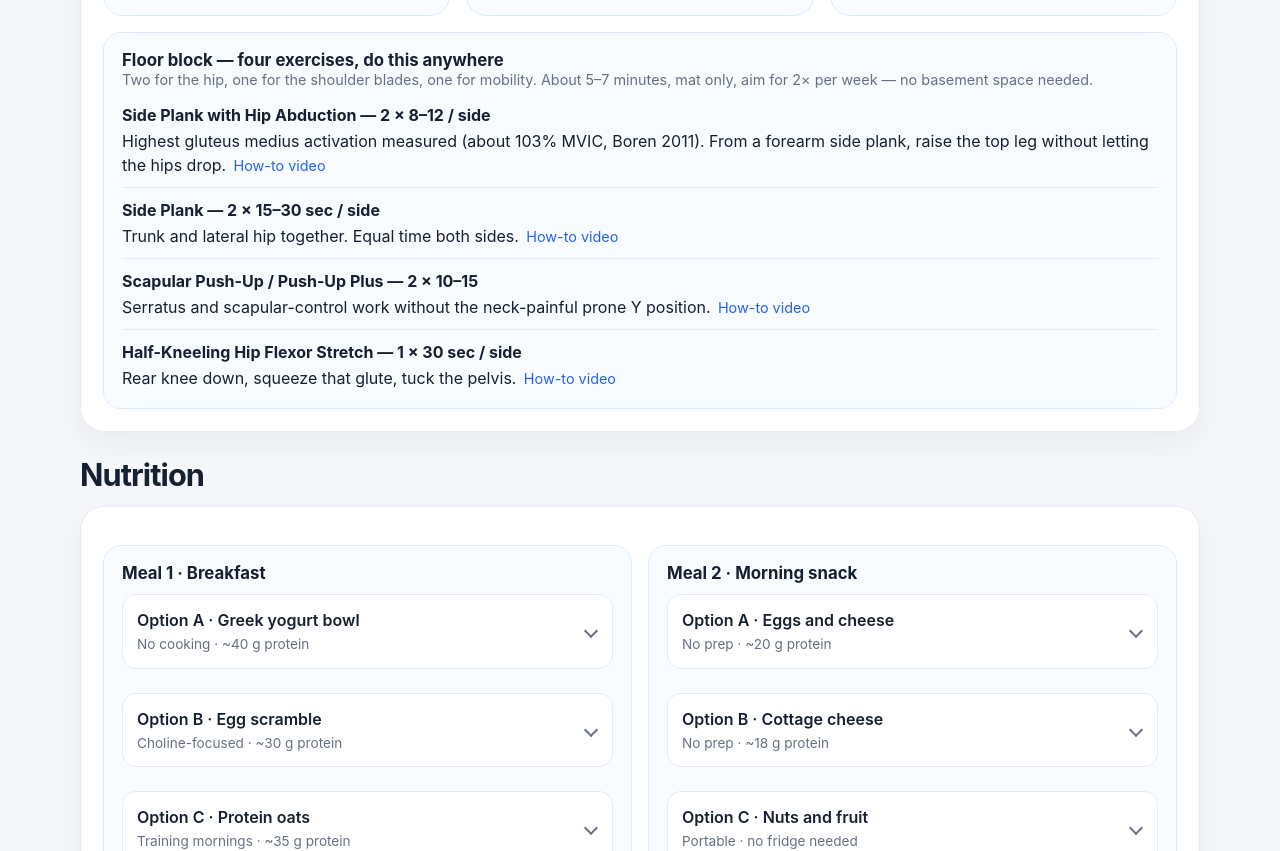
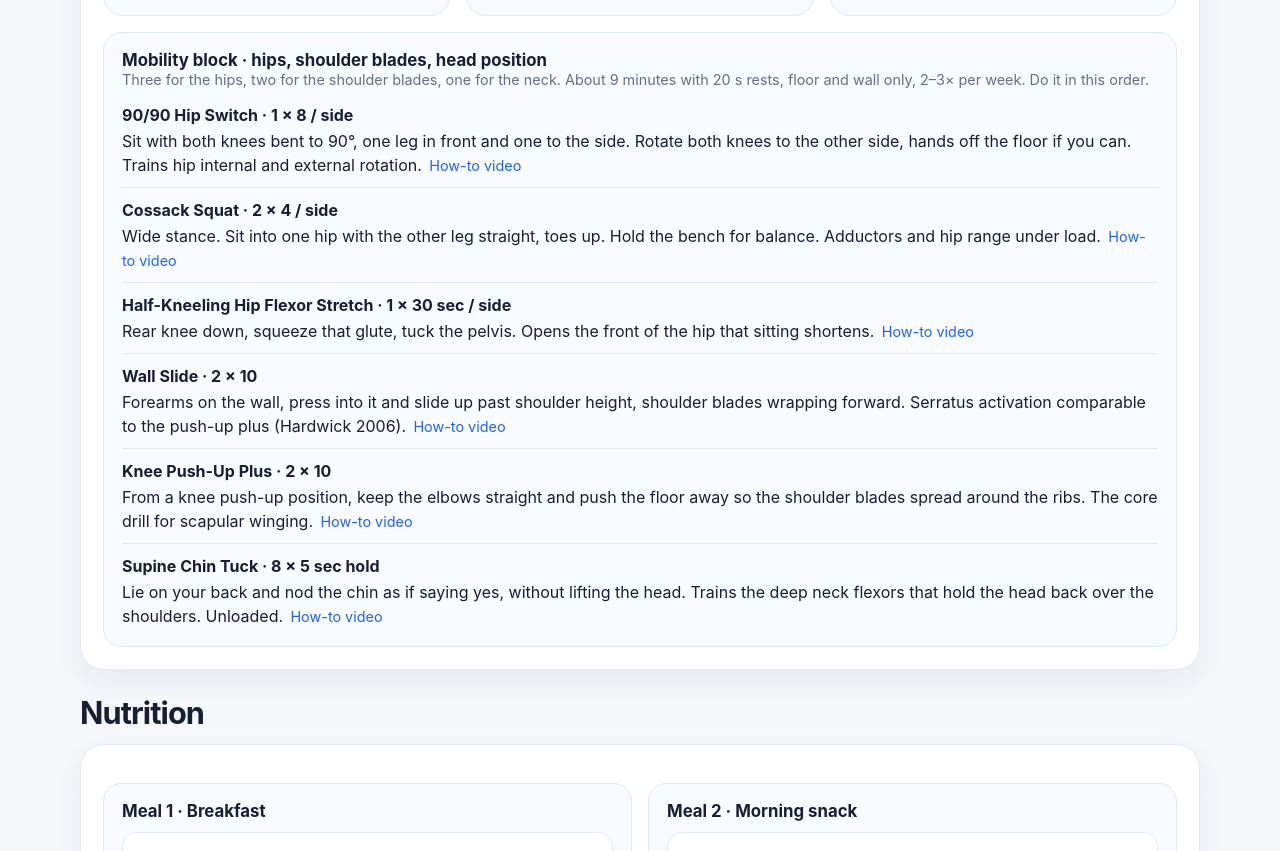
Before and after one commit to viniciusacmauro/Health, a plain HTML site: page index.html in a window 1280 px wide. Shown: the part 851-1702 px from the top of the page. Drawn offline with Linux system fonts and the light colour scheme.

Commit message:
Add files via upload

```diff
--- a/index.html
+++ b/index.html
@@ -545,13 +545,15 @@
 
         <div class="section-grid" style="grid-template-columns: 1fr; margin-top:16px;">
           <div class="section-card">
-            <h3>Floor block — four exercises, do this anywhere</h3>
-            <p class="small">Two for the hip, one for the shoulder blades, one for mobility. About 5–7 minutes, mat only, aim for 2× per week — no basement space needed.</p>
+            <h3>Mobility block · hips, shoulder blades, head position</h3>
+            <p class="small">Three for the hips, two for the shoulder blades, one for the neck. About 9 minutes with 20 s rests, floor and wall only, 2–3× per week. Do it in this order.</p>
             <ul class="exercise-list" style="margin-top:12px;">
-              <li class="exercise-item"><strong>Side Plank with Hip Abduction — 2 × 8–12 / side</strong><span>Highest gluteus medius activation measured (about 103% MVIC, Boren 2011). From a forearm side plank, raise the top leg without letting the hips drop.</span> <a href="https://www.youtube.com/results?search_query=side+plank+with+hip+abduction+how+to" target="_blank" rel="noopener noreferrer">How-to video</a></li>
-              <li class="exercise-item"><strong>Side Plank — 2 × 15–30 sec / side</strong><span>Trunk and lateral hip together. Equal time both sides.</span> <a href="https://www.youtube.com/results?search_query=side+plank+exercise+how+to" target="_blank" rel="noopener noreferrer">How-to video</a></li>
-              <li class="exercise-item"><strong>Scapular Push-Up / Push-Up Plus — 2 × 10–15</strong><span>Serratus and scapular-control work without the neck-painful prone Y position.</span> <a href="https://www.youtube.com/results?search_query=scapular+push+up+push+up+plus+how+to" target="_blank" rel="noopener noreferrer">How-to video</a></li>
-              <li class="exercise-item"><strong>Half-Kneeling Hip Flexor Stretch — 1 × 30 sec / side</strong><span>Rear knee down, squeeze that glute, tuck the pelvis.</span> <a href="https://www.youtube.com/results?search_query=half+kneeling+hip+flexor+stretch+how+to" target="_blank" rel="noopener noreferrer">How-to video</a></li>
+              <li class="exercise-item"><strong>90/90 Hip Switch · 1 × 8 / side</strong><span>Sit with both knees bent to 90°, one leg in front and one to the side. Rotate both knees to the other side, hands off the floor if you can. Trains hip internal and external rotation.</span> <a href="https://www.youtube.com/results?search_query=90+90+hip+switch+how+to" target="_blank" rel="noopener noreferrer">How-to video</a></li>
+              <li class="exercise-item"><strong>Cossack Squat · 2 × 4 / side</strong><span>Wide stance. Sit into one hip with the other leg straight, toes up. Hold the bench for balance. Adductors and hip range under load.</span> <a href="https://www.youtube.com/results?search_query=cossack+squat+beginner+how+to" target="_blank" rel="noopener noreferrer">How-to video</a></li>
+              <li class="exercise-item"><strong>Half-Kneeling Hip Flexor Stretch · 1 × 30 sec / side</strong><span>Rear knee down, squeeze that glute, tuck the pelvis. Opens the front of the hip that sitting shortens.</span> <a href="https://www.youtube.com/results?search_query=half+kneeling+hip+flexor+stretch+how+to" target="_blank" rel="noopener noreferrer">How-to video</a></li>
+              <li class="exercise-item"><strong>Wall Slide · 2 × 10</strong><span>Forearms on the wall, press into it and slide up past shoulder height, shoulder blades wrapping forward. Serratus activation comparable to the push-up plus (Hardwick 2006).</span> <a href="https://www.youtube.com/results?search_query=wall+slide+serratus+anterior+how+to" target="_blank" rel="noopener noreferrer">How-to video</a></li>
+              <li class="exercise-item"><strong>Knee Push-Up Plus · 2 × 10</strong><span>From a knee push-up position, keep the elbows straight and push the floor away so the shoulder blades spread around the ribs. The core drill for scapular winging.</span> <a href="https://www.youtube.com/results?search_query=knee+push+up+plus+serratus+how+to" target="_blank" rel="noopener noreferrer">How-to video</a></li>
+              <li class="exercise-item"><strong>Supine Chin Tuck · 8 × 5 sec hold</strong><span>Lie on your back and nod the chin as if saying yes, without lifting the head. Trains the deep neck flexors that hold the head back over the shoulders. Unloaded.</span> <a href="https://www.youtube.com/results?search_query=supine+chin+tuck+deep+neck+flexor+how+to" target="_blank" rel="noopener noreferrer">How-to video</a></li>
             </ul>
           </div>
         </div>
```
